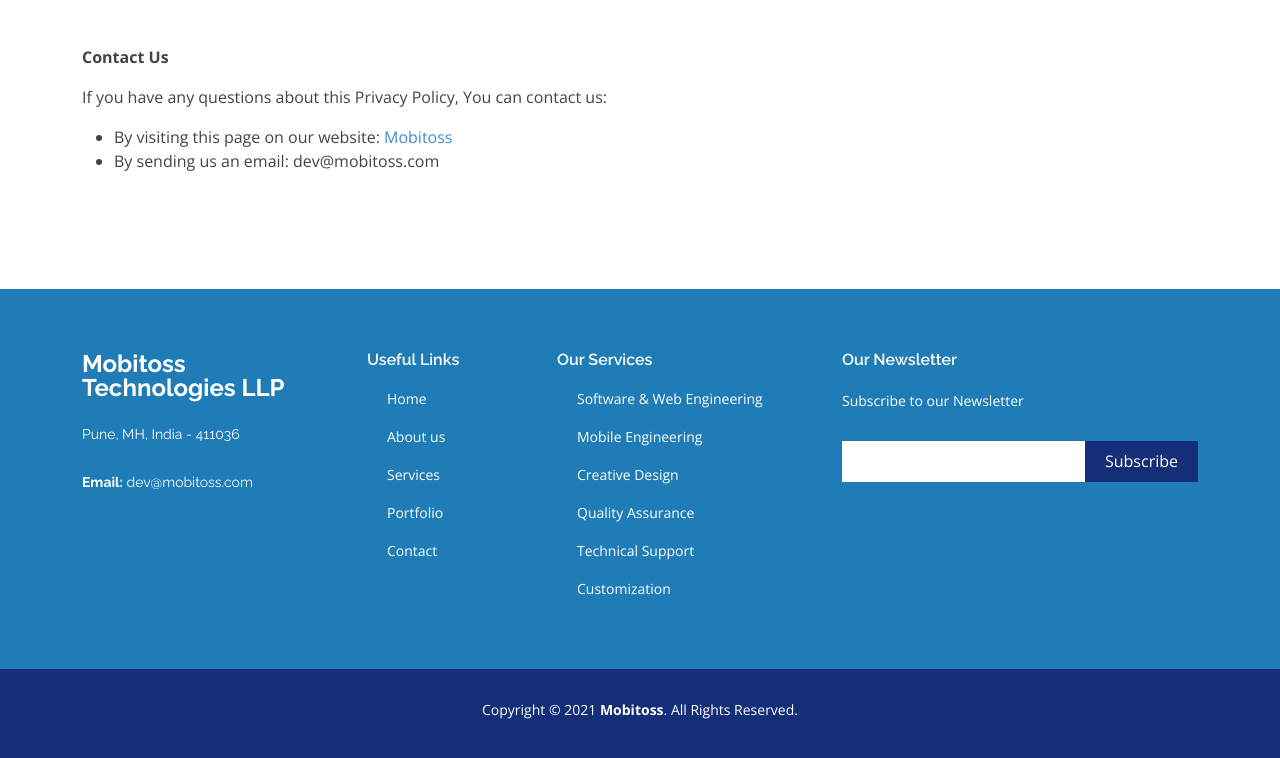
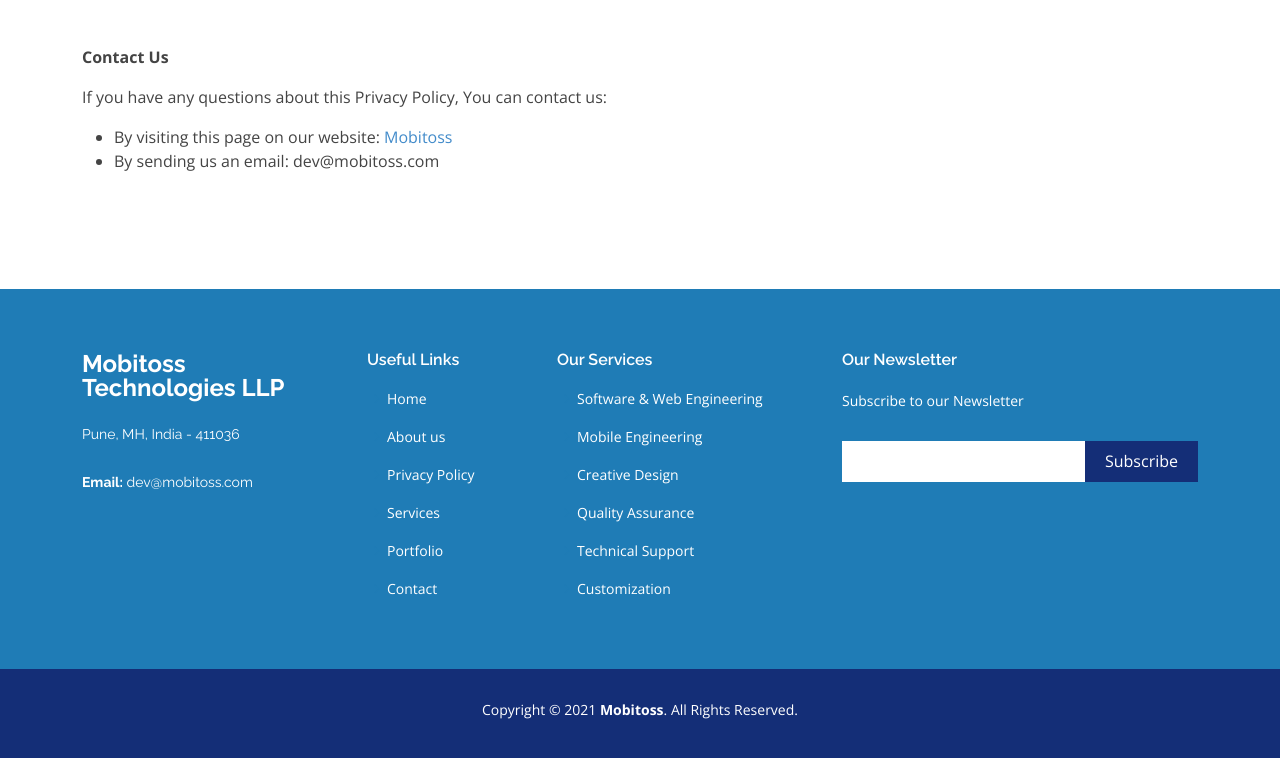
Before and after one commit to shubham-mobitoss/shubham-mobitoss.github.io, a plain HTML site: page privacy/index.html in a window 1280 px wide. Shown: the part 8295-9053 px from the top of the page. Drawn offline with nearby package versions, Linux system fonts and the light colour scheme; files whose address does not match are found by name.

Commit message:
privacy link and text update

```diff
--- a/privacy/index.html
+++ b/privacy/index.html
@@ -378,6 +378,7 @@
             <ul>
               <li><i class="bx bx-chevron-right"></i> <a href="https://www.mobitoss.com">Home</a></li>
               <li><i class="bx bx-chevron-right"></i> <a href="https://www.mobitoss.com/#about">About us</a></li>
+              <li><i class="bx bx-chevron-right"></i> <a href="https://www.mobitoss.com/privacy.html">Privacy Policy</a></li>
               <li><i class="bx bx-chevron-right"></i> <a href="https://www.mobitoss.com/#services">Services</a></li>
               <li><i class="bx bx-chevron-right"></i> <a href="https://www.mobitoss.com/#portfolio">Portfolio</a></li>
               <li><i class="bx bx-chevron-right"></i> <a href="https://www.mobitoss.com/#contact">Contact</a></li>
```
